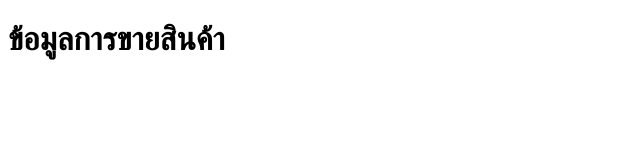
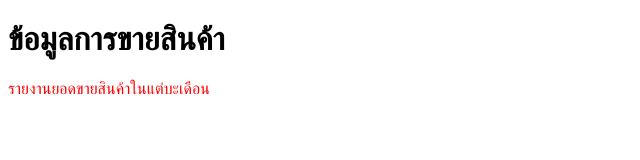
Before and after one commit to ThanachartPra/StudyPro1, a plain HTML site: page index.html in a window 1280 px wide. Shown: the whole page, without its empty margins (0-640 px from the left). Drawn offline with Linux system fonts and the light colour scheme.

Commit message:
add report sale

```diff
--- a/index.html
+++ b/index.html
@@ -5,9 +5,15 @@
     <meta http-equiv="X-UA-Compatible" content="IE=edge">
     <meta name="viewport" content="width=device-width, initial-scale=1.0">
     <title>Document</title>
+    <style>
+        p{
+            color:red
+        }
+    </style>
 </head>
 <body>
 
 </body>
     <h1>ข้อมูลการขายสินค้า</h1>
+    <p>รายงานยอดขายสินค้าในแต่บะเดือน</p>
 </html>
```
